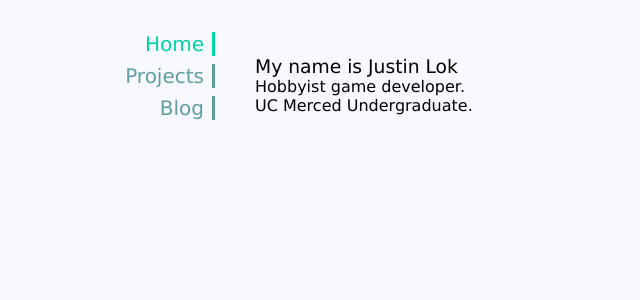
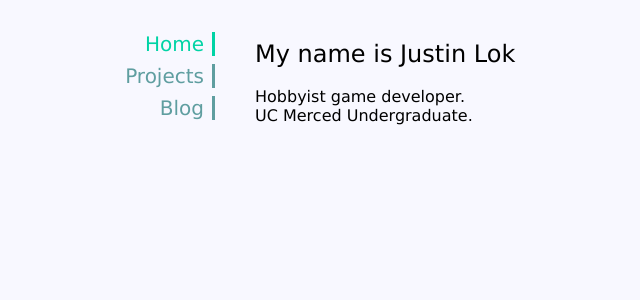
Before and after one commit to justinlok/justinlok.github.io, a Jekyll site: the page built from index.html, in a window 1280 px wide. Shown: the top 300 px of the page, without its empty margins (217-857 px from the left). Built offline with Jekyll 4.4.1, drawn with Linux system fonts in a browser that asks for light colours.

Commit message:
Update index.html

```diff
--- a/index.html
+++ b/index.html
@@ -8,9 +8,10 @@ title: Home
     <meta charset="utf-8">
     <title>{{ page.title }}</title>
     <body>
-        <h3>{{"My name is Justin Lok"}}</h3>
+        <h2>{{"My name is Justin Lok"}}</h2>
+        <br/>
         <p>Hobbyist game developer.
-        <br />
+        <br/>
         UC Merced Undergraduate.
         </p>
     </body>
```
